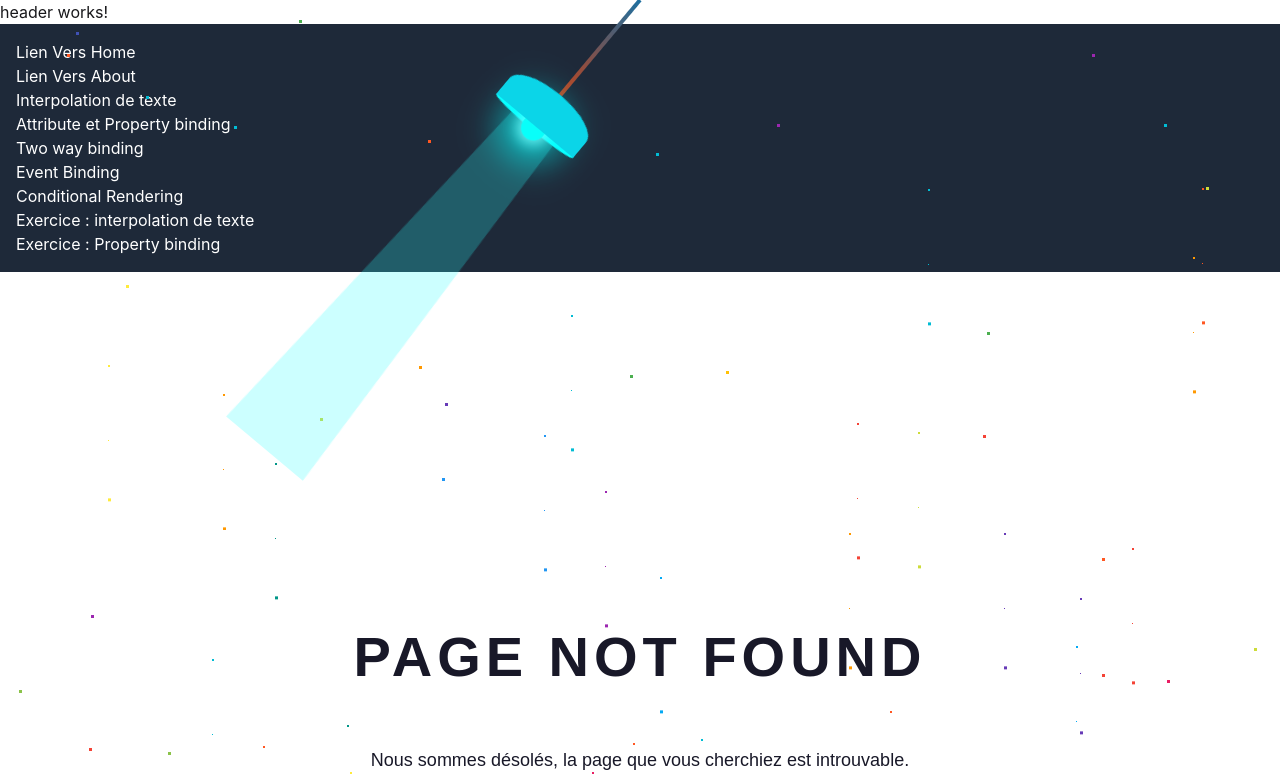
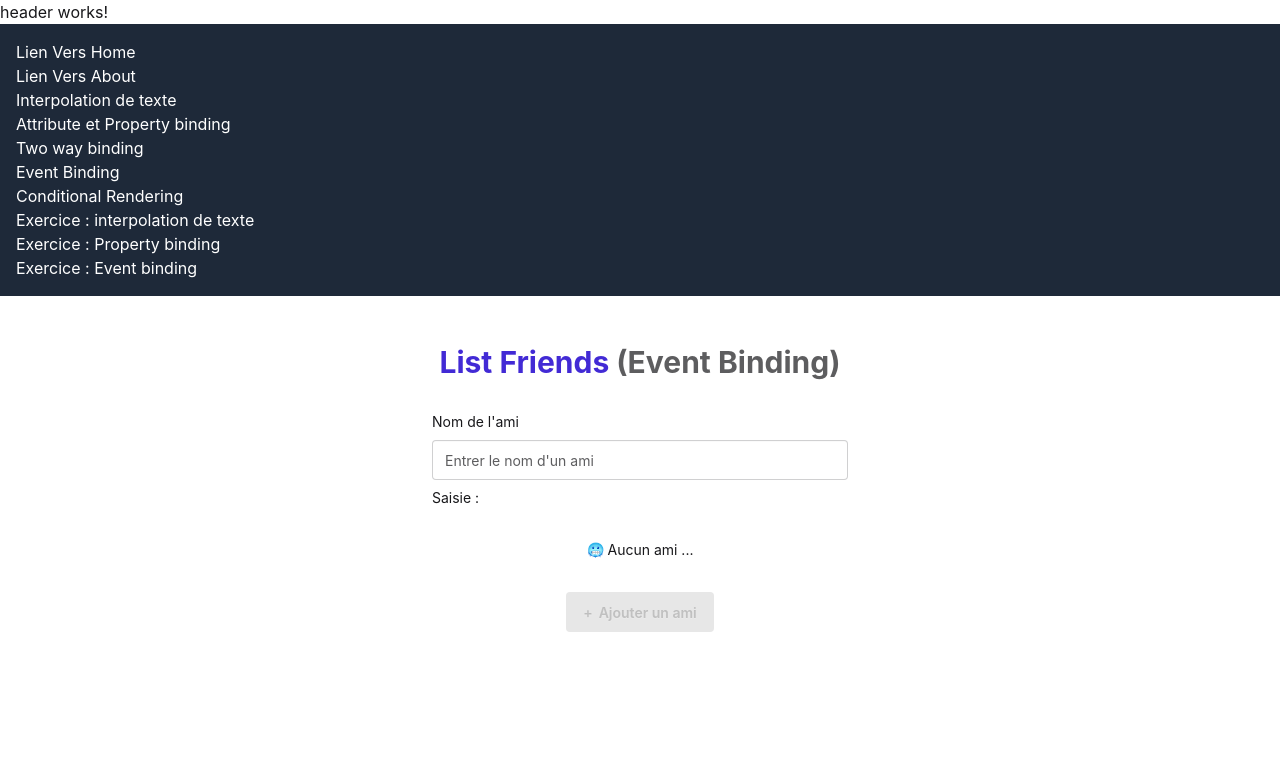
Before and after one commit to GuillaumeItier/cours-angular, an Angular app: page /event-binding-exercice in a window 1280 px wide. Shown: the top 777 px of the page. Built offline with nearby package versions, Linux system fonts and the light colour scheme.

Commit message:
feat: add event binding exercice page

```diff
--- a/src/app/app.routes.ts
+++ b/src/app/app.routes.ts
@@ -8,6 +8,8 @@ import { TwoWayBindingLesson } from './pages/lessons/two-way-binding-lesson/two-
 import { ConditionalRenderingLesson } from './pages/lessons/conditional-rendering-lesson/conditional-rendering-lesson';
 import { TextInterpolationExercice } from './pages/exercices/text-interpolation-exercice/text-interpolation-exercice';
 import { PropertyBindingExercice } from './pages/exercices/property-binding-exercice/property-binding-exercice';
+import { EventBindingExercice } from './pages/exercices/event-binding-exercice/event-binding-exercice';
+import { EnvironmentInjector } from '@angular/core';
 export const routes: Routes = [
   //! Route pour la page À propos (classique)
   { path: 'about', component: About },
@@ -27,6 +29,7 @@ export const routes: Routes = [
   { path: 'conditional-rendering-lesson', component: ConditionalRenderingLesson},
   { path: 'text-interpolation-exercice', component: TextInterpolationExercice },
   { path: 'property-binding-exercice', component: PropertyBindingExercice },
+  { path: 'event-binding-exercice', component: EventBindingExercice},
 
    //! ---------- Le système page Not Found ---------------------------------------------------------------------
   // Dans Angular il faut placer à la fin le path:'**'
--- a/src/app/components/layouts/header/header.html
+++ b/src/app/components/layouts/header/header.html
@@ -11,6 +11,7 @@
       <li><a routerLink="/conditional-rendering-lesson">Conditional Rendering </a></li>
       <li><a routerLink="/text-interpolation-exercice">Exercice : interpolation de texte</a></li>
       <li><a routerLink="/property-binding-exercice">Exercice : Property binding</a></li>
+      <li><a routerLink="/event-binding-exercice">Exercice : Event binding</a></li>
     </ul>
   </nav>
 </div>
--- /dev/null
+++ b/src/app/pages/exercices/event-binding-exercice/event-binding-exercice.html
@@ -0,0 +1,40 @@
+<section class="mx-auto w-full max-w-md px-4 py-8 sm:py-12" aria-labelledby="titre-amis">
+  <h1 id="titre-amis" class="mb-8 text-center text-3xl font-bold text-primary">
+    List Friends
+    <span class="text-base-content/70">(Event Binding)</span>
+  </h1>
+
+  <form class="flex flex-col gap-2" (submit)="$event.preventDefault()">
+    <label for="friend-name" class="text-sm">Nom de l'ami</label>
+    <input
+      id="friend-name"
+      name="friend-name"
+      type="text"
+      autocomplete="off"
+      placeholder="Entrer le nom d'un ami"
+      aria-describedby="friend-status"
+      class="input w-full placeholder:text-base-content/70"
+      (input)="onUpdateFriendsList($event)"
+    />
+
+    <p class="text-sm">
+      Saisie : <strong>{{ listFriendsInputText }}</strong>
+    </p>
+
+    <p id="friend-status" role="status" class="my-6 text-center text-sm">
+      {{ listFriendsCreationStatus }}
+    </p>
+
+    <div class="flex justify-center">
+      <button
+        type="submit"
+        class="btn btn-primary w-full sm:w-auto"
+        [disabled]="!listFriendsAuth"
+        (click)="onAddingFriends()"
+      >
+        <span aria-hidden="true">+</span>
+        Ajouter un ami
+      </button>
+    </div>
+  </form>
+</section>
--- /dev/null
+++ b/src/app/pages/exercices/event-binding-exercice/event-binding-exercice.ts
@@ -0,0 +1,29 @@
+import { Component } from '@angular/core';
+
+@Component({
+  imports: [],
+  selector: 'app-event-binding-exercice',
+  styleUrl: './event-binding-exercice.css',
+  templateUrl: './event-binding-exercice.html',
+})
+export class EventBindingExercice {
+
+  listFriendsInputText : string = "";
+  listFriendsAuth : boolean = false ;
+  listFriendsCreationStatus : string = "🥶 Aucun ami ..." ;
+
+  constructor() {
+    setTimeout(() => {
+      this.listFriendsAuth = true;
+    }, 3000);
+  }
+
+  onUpdateFriendsList(eventInput: Event): void {
+    this.listFriendsInputText = (eventInput.target as HTMLInputElement).value;
+    this.listFriendsCreationStatus = 'Saisie en cours .....';
+  }
+
+  onAddingFriends(): void {
+  this.listFriendsCreationStatus = 'Nouvel ami ajouté : ' + this.listFriendsInputText;
+  }
+}
```
Also changed, not shown: src/app/pages/exercices/event-binding-exercice/event-binding-exercice.css (added), 1 other file (tests, documents, lock files or other folders).
